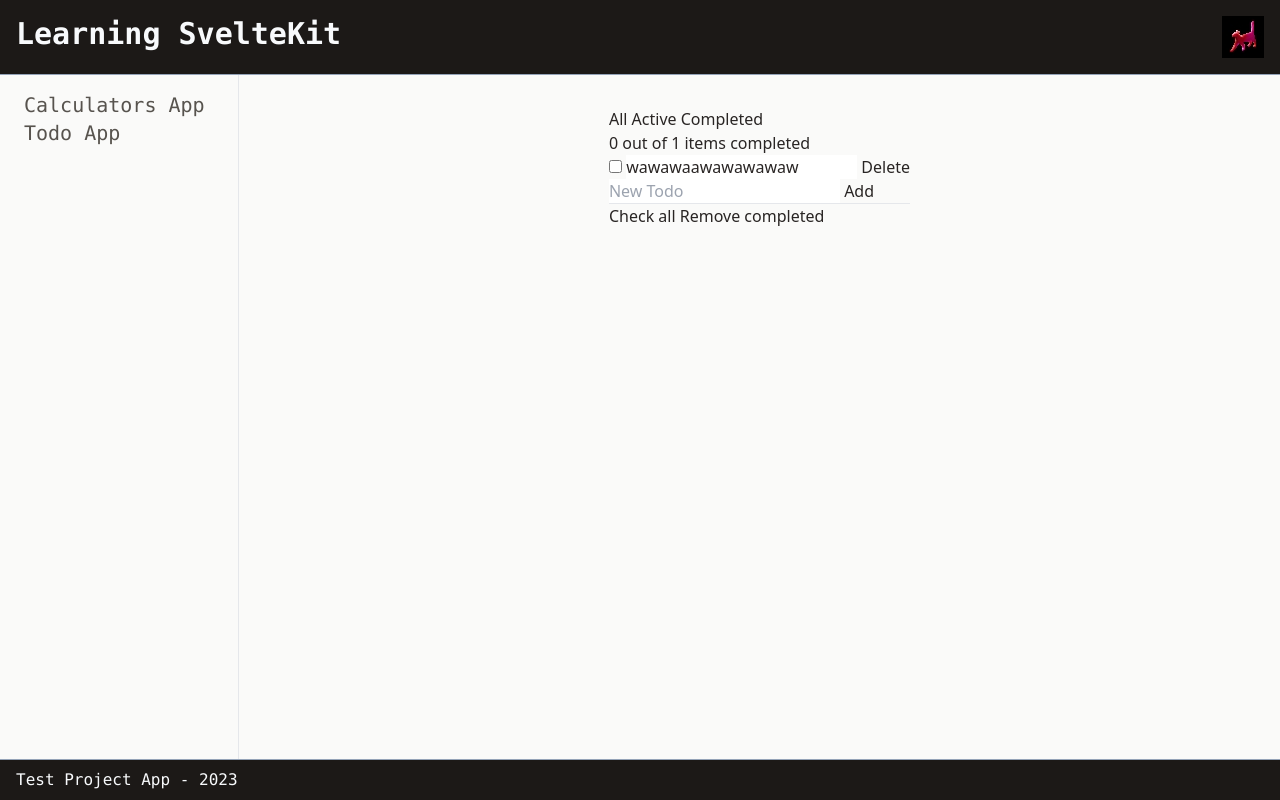
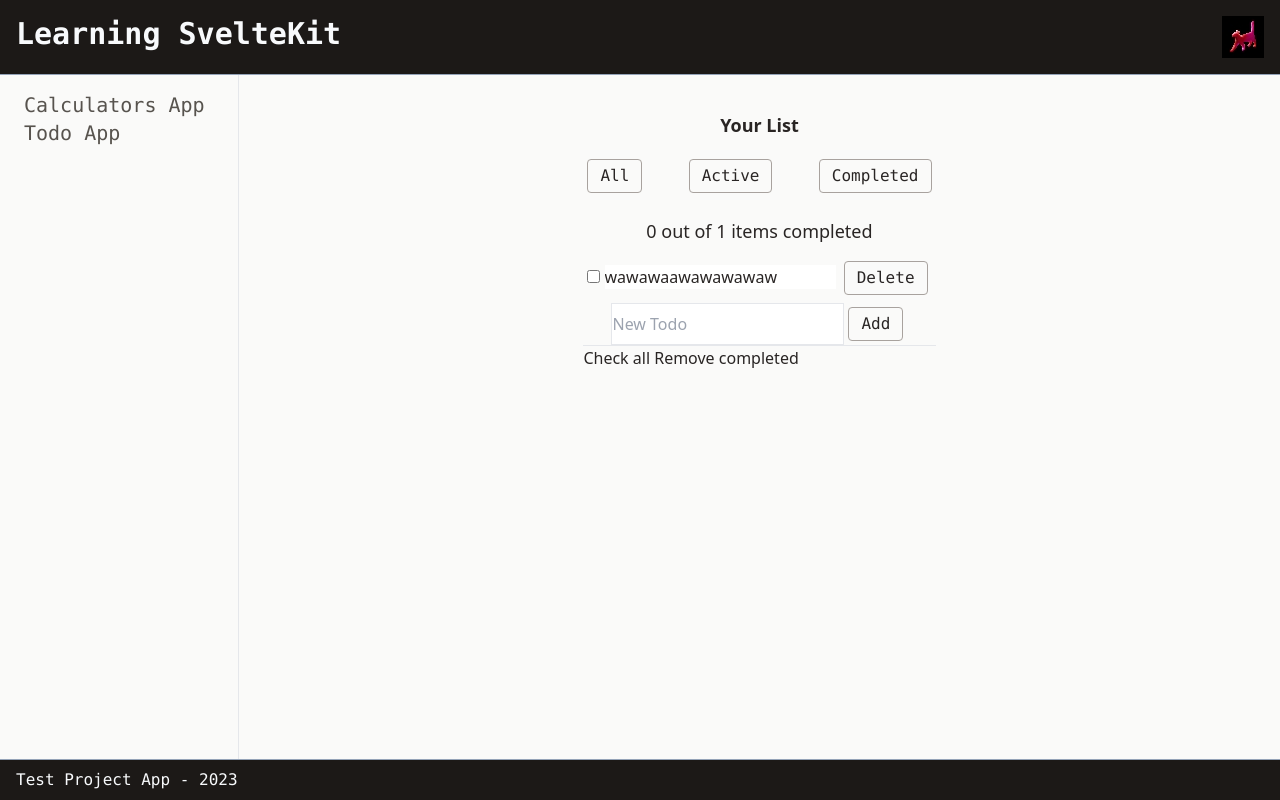
Before and after one commit to minihic/Learning-Svelte-Front-End-Project, a SvelteKit app: page /todo in a window 1280 px wide. Built offline with nearby package versions, Linux system fonts and the light colour scheme.

Commit message:
styled todo

```diff
--- a/src/routes/calculator/+page.svelte
+++ b/src/routes/calculator/+page.svelte
@@ -37,7 +37,7 @@
       <CalcKey clicked={() => addToInput(3)}>3</CalcKey>
       <CalcKey clicked={() => addToInput("x")}>x</CalcKey>
 
-      <CalcKey span={3} clicked={() => clear()}>clear</CalcKey>
+      <CalcKey clicked={() => clear()}>clear</CalcKey>
       <CalcKey clicked={() => addToInput(0)}>0</CalcKey>
       <CalcKey clicked={() => addToInput("=")}>=</CalcKey>
       <CalcKey clicked={() => addToInput("/")}>/</CalcKey>
--- a/src/routes/todo/ToDo.svelte
+++ b/src/routes/todo/ToDo.svelte
@@ -4,18 +4,18 @@
 
     //Todos properties
     $: totalTodos = todos.length;
-    $: completedTodos = todos.filter(todo => todo.completed).length;
+    $: completedTodos = todos.filter((todo) => todo.completed).length;
 
     //Adding a todo
     let newTodoName: string = "";
-    $: newTodoid = Math.max(...(todos.map(todo => todo.id))) + 1;
+    $: newTodoid = Math.max(...todos.map((todo) => todo.id)) + 1;
 
     function add() {
         todos = [
             ...todos,
             { id: newTodoid, name: newTodoName, completed: false },
         ];
-        console.log(todos)
+        console.log(todos);
         newTodoName = "";
     }
 
@@ -27,47 +27,66 @@
     //Filter Todos
     let filterState: string = "all";
     // let displayedTodos = todos.map(todo)
-
-
 </script>
 
-<div>
-    <div>
-        <button on:click={() => filterState = "all"}>
+<div class="flex flex-col">
+    <h1 class="flex p-1 text-lg font-bold justify-center">Your List</h1>
+
+    <div class="flex py-3 flex-row justify-between">
+        <button
+            class="p-1 px-3 m-1 rounded border border-stone-400 font-mono"
+            on:click={() => (filterState = "all")}
+        >
             <span>All</span>
         </button>
-        <button on:click={() => filterState = "active"}>
+        <button
+            class="p-1 px-3 m-1 rounded border border-stone-400 font-mono"
+            on:click={() => (filterState = "active")}
+        >
             <span>Active</span>
         </button>
-        <button on:click={() => filterState = "completed"}>
+        <button
+            class="p-1 px-3 m-1 rounded border border-stone-400 font-mono"
+            on:click={() => (filterState = "completed")}
+        >
             <span>Completed</span>
         </button>
     </div>
 
-    <h2>{completedTodos} out of {totalTodos} items completed</h2>
+    <h1 class="flex p-2 text-lg justify-center">
+        {completedTodos} out of {totalTodos} items completed
+    </h1>
 
     <ul>
         {#each todos as todo, index (todo.id)}
-            <li>
+            <li class="p-1">
                 <input
+                    class="border border-slate-400"
                     type="checkbox"
                     on:click={() => (todo.completed = !todo.completed)}
                     checked={todo.completed}
                 />
                 <input type="text" bind:value={todo.name} />
-                    <button on:click={() => remove(todo)}>Delete</button>
+                <button
+                    class="p-1 px-3 m-1 rounded border border-stone-400 font-mono"
+                    on:click={() => remove(todo)}>Delete</button
+                >
             </li>
         {:else}
             Nothing left to do!
         {/each}
 
-        <div>
+        <div class="flex mx-4 justify-center">
             <input
+                class="border"
                 type="text"
                 bind:value={newTodoName}
                 placeholder="New Todo"
             />
-            <button on:click={() => add()}>Add</button>
+            <button
+                class="p-1 px-3 m-1 rounded border border-stone-400 font-mono"
+                on:click={() => add()}>Add</button
+            >
         </div>
     </ul>
 
```
Lines whose indentation alone changed are shown as unchanged.
